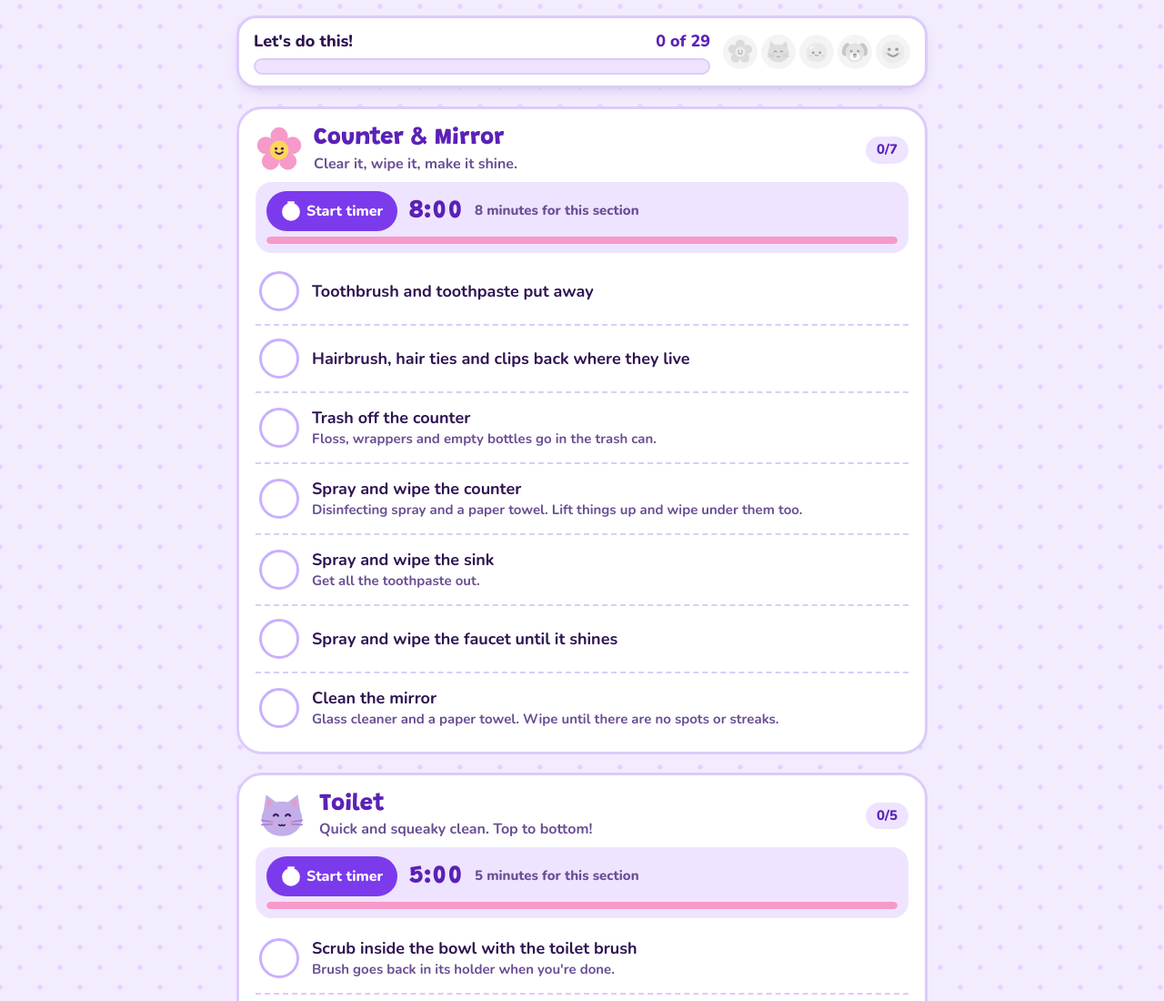
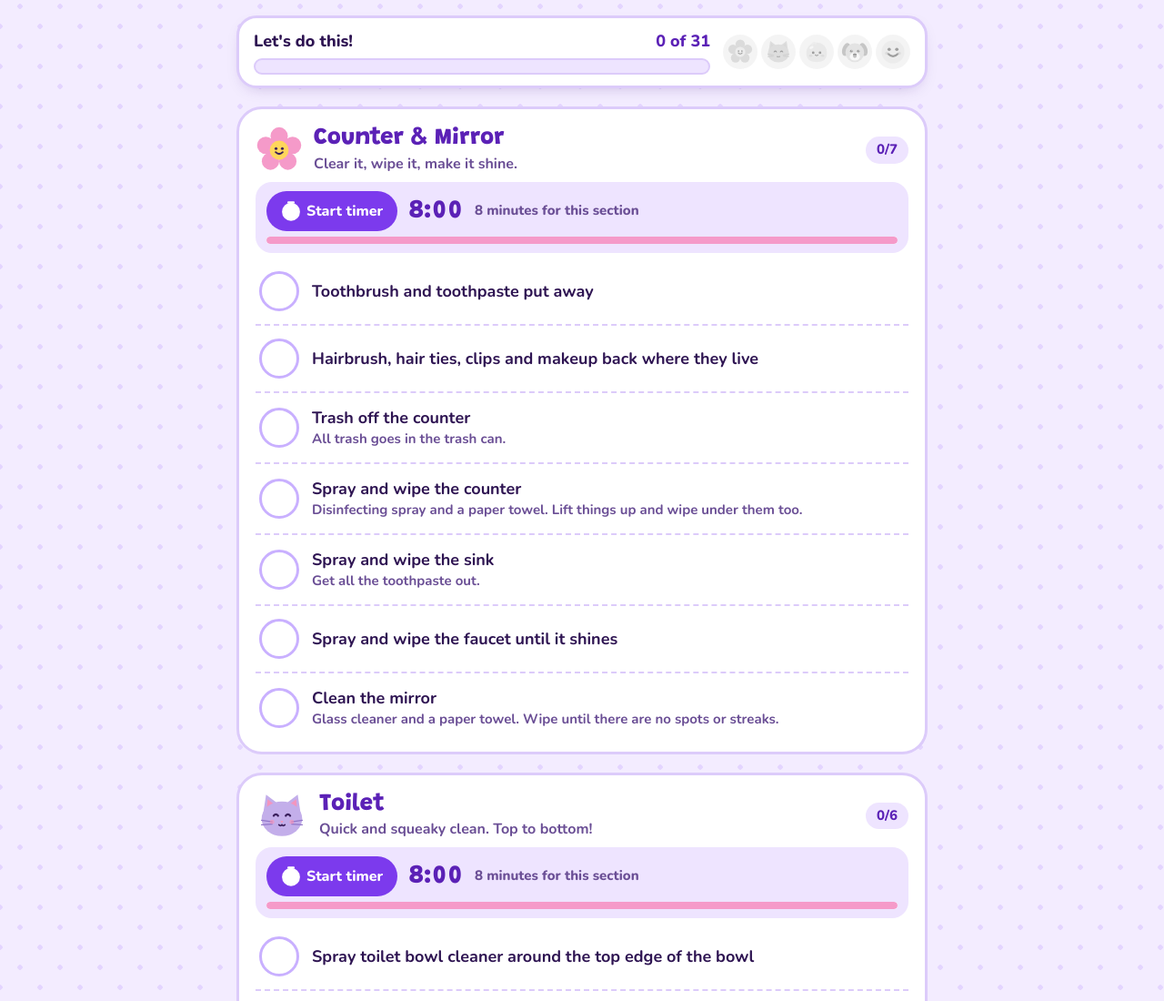
Before and after one commit to beckis-dev/beckis-dev.github.io, a plain HTML site: page bathroom/index.html in a window 1280 px wide. Shown: the part 147-1247 px from the top of the page at 91% size. Drawn offline with nearby package versions, Linux system fonts and the light colour scheme.

Commit message:
Bathroom checklist: toilet cleaner, makeup, towel note, trash and vacuum order
Co-Authored-By: Claude Opus 5.5 <noreply@anthropic.com>
Claude-Session: https://claude.ai/code/session_016AsCBjWYe7VVR6kjzCJfEC

```diff
--- a/bathroom/index.html
+++ b/bathroom/index.html
@@ -241,7 +241,7 @@ details.grown summary{cursor:pointer; font-weight:800; color:var(--ink-soft)}
 
   <div class="progress" role="status" aria-live="polite">
     <div class="bar">
-      <div class="bar-top"><span id="cheer">Let's do this!</span><span class="count" id="count">0 of 29</span></div>
+      <div class="bar-top"><span id="cheer">Let's do this!</span><span class="count" id="count">0 of 31</span></div>
       <div class="track"><div class="fill" id="fill"></div></div>
     </div>
     <div class="stickers" id="stickers"></div>
@@ -299,14 +299,15 @@ details.grown summary{cursor:pointer; font-weight:800; color:var(--ink-soft)}
 const ZONES = [
   { id:'counter', mins:8, title:'Counter & Mirror', art:'flower', w:52, h:52, tip:'Clear it, wipe it, make it shine.', items:[
     ['c1','Toothbrush and toothpaste put away'],
-    ['c2','Hairbrush, hair ties and clips back where they live'],
-    ['c3','Trash off the counter','Floss, wrappers and empty bottles go in the trash can.'],
+    ['c2','Hairbrush, hair ties, clips and makeup back where they live'],
+    ['c3','Trash off the counter','All trash goes in the trash can.'],
     ['c4','Spray and wipe the counter','Disinfecting spray and a paper towel. Lift things up and wipe under them too.'],
     ['c5','Spray and wipe the sink','Get all the toothpaste out.'],
     ['c6','Spray and wipe the faucet until it shines'],
     ['c7','Clean the mirror','Glass cleaner and a paper towel. Wipe until there are no spots or streaks.'],
   ]},
-  { id:'toilet', mins:5, title:'Toilet', art:'cat', w:58, h:53, tip:'Quick and squeaky clean. Top to bottom!', items:[
+  { id:'toilet', mins:8, title:'Toilet', art:'cat', w:58, h:53, tip:'Quick and squeaky clean. Top to bottom!', items:[
+    ['t0','Spray toilet bowl cleaner around the top edge of the bowl'],
     ['t1','Scrub inside the bowl with the toilet brush','Brush goes back in its holder when you\'re done.'],
     ['t2','Spray and wipe the top of the tank and the handle','Disinfecting spray and a paper towel.'],
     ['t3','Spray and wipe the lid and the seat, top and bottom'],
@@ -319,22 +320,23 @@ const ZONES = [
     ['s3','Hair out of the drain','Pull it out with a paper towel and toss it in the trash.'],
     ['s4','Spray the tub and the shower walls','Use the disinfecting spray.'],
     ['s5','Wipe the tub and walls with paper towels','Don\'t forget the ring around the tub!'],
-    ['s6','Hang up your washcloth or loofah to dry'],
+    ['s6','Hang up your loofah to dry'],
     ['s7','Close the shower curtain so it can dry'],
   ]},
   { id:'hamper', mins:5, title:'Hamper', art:'puppy', w:58, h:53, tip:'Every sock finds its way home.', items:[
     ['h1','Dirty clothes and pajamas in the hamper','Hamper full? Bring it downstairs and start a load in the washer.'],
-    ['h2','Hang up your towels to dry','Wet towels on the floor get stinky!'],
+    ['h2','Hang up your towels to dry','If your towel is in your room, go get it and hang it up in the bathroom.'],
     ['h3','Nothing hanging out of the hamper'],
   ]},
   { id:'floor', mins:10, title:'Floor & Sparkle Finish', art:'smiley', w:48, h:48, tip:'Floor last, so all the crumbs and hair are gone for good.', items:[
     ['f1','Pick up everything on the floor'],
     ['f2','Shake out the bath mat and hang it on the tub','Put it back down once the floor is dry.'],
+    ['f4','Empty your trash can into the big can in the garage','While you\'re downstairs, bring the vacuum and mop up with you.'],
     ['f3','Vacuum the floor'],
     ['f3b','Mop the floor'],
-    ['f4','Empty your trash can into the big can in the garage'],
     ['f5','Turn off the light and the fan'],
     ['f6','Stand at the door and look. Does it sparkle?'],
+    ['f7','Bring the vacuum and mop back downstairs'],
   ]},
 ];
 const ALL = ZONES.flatMap(z => z.items.map(i => i[0]));
```
